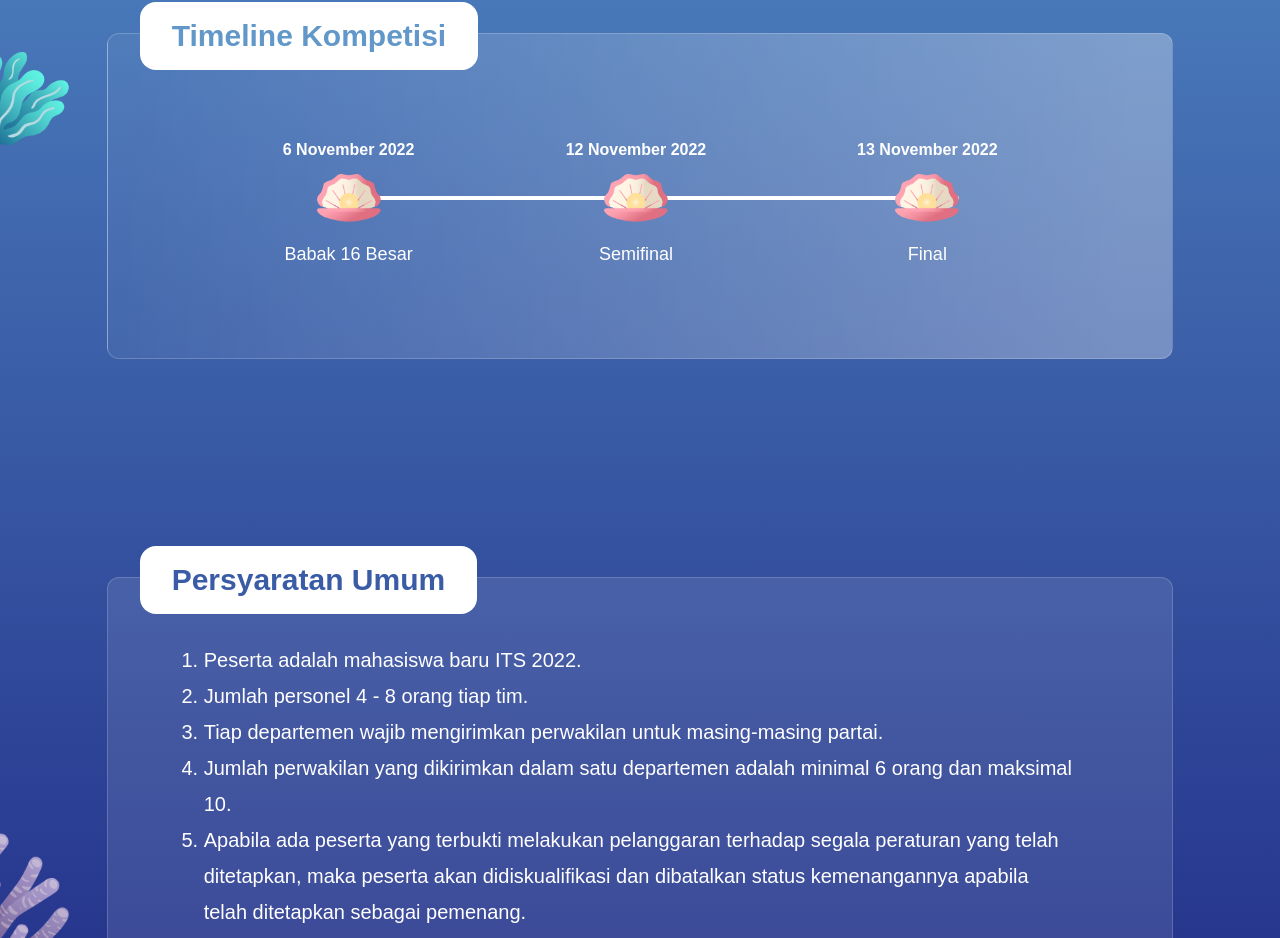
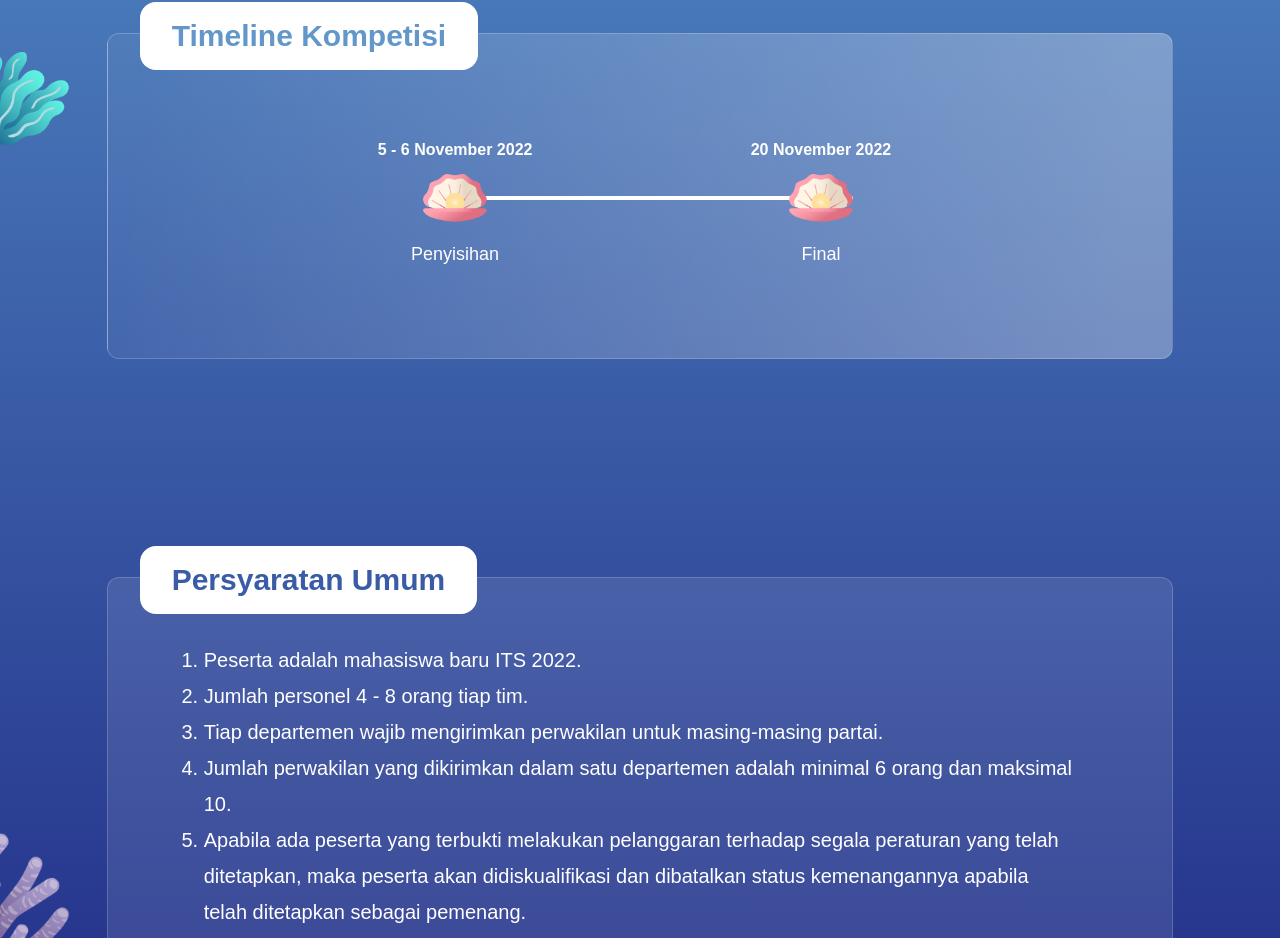
Before and after one commit to Teche-Corp/mabacup-2022-frontend, a Next.js app: page /BandCompetition in a window 1280 px wide. Shown: the part 1455-2393 px from the top of the page. Built offline with nearby package versions, Linux system fonts and the light colour scheme.

Commit message:
feat: direct link each competition

```diff
--- a/pages/BandCompetition.jsx
+++ b/pages/BandCompetition.jsx
@@ -117,11 +117,11 @@ export default function BadmintonCompetition() {
             <div className='px-4 sm:px-8 py-4 bg-white w-fit font-secondary text-[#6297C9] text-sm sm:text-3xl font-semibold rounded-2xl lg:translate-x-8 mx-auto lg:mx-0 -translate-y-8'>
               Timeline Kompetisi
             </div>
-            <div className='w-3/4 mx-auto sm:h-96 lg:h-48 flex justify-center items-center relative z-[1]'>
+            <div className='w-1/2 mx-auto sm:h-96 lg:h-48 flex justify-center items-center relative z-[1]'>
               <div className='bg-white mx-auto h-96 lg:h-1  w-[2px] sm:w-1 lg:w-10/12 xl:w-4/5 flex flex-col lg:flex-row justify-between items-center rounded-lg'>
                 <div className='flex items-center justify-center md:-translate-x-0 md:-translate-y-1 lg:translate-y-0 lg:-translate-x-1 w-16'>
                   <p className='hidden lg:block font-secondary text-md font-semibold absolute text-white -translate-y-[200%] w-44 text-center'>
-                    6 November 2022
+                    5 - 6 November 2022
                   </p>
                   <img
                     className='relative w-8 md:w-16 lg:w-16 xl:w-20'
@@ -130,38 +130,18 @@ export default function BadmintonCompetition() {
                   />
 
                   <p className='hidden lg:block font-secondary text-lg font-medium absolute text-white translate-y-[200%] w-48 text-center'>
-                    Babak 16 Besar
+                    Penyisihan
                   </p>
                   <p className='block lg:hidden font-secondary text-sm sm:text-lg font-medium sm:font-semibold absolute text-white text-center -translate-x-[70%] sm:-translate-x-[90%] w-max'>
-                    6 November 2022
+                    5 - 6 November 2022
                   </p>
                   <p className='block lg:hidden font-secondary text-sm sm:text-base sm:text-lg font-medium absolute text-white  translate-x-[80%] sm:translate-x-[100%]  w-max'>
-                    Babak 16 Besar
-                  </p>
-                </div>
-                <div className='flex items-center justify-center md:-translate-x-0 md:-translate-y-1 lg:translate-y-0 lg:-translate-x-1 w-16'>
-                  <p className='hidden lg:block font-secondary text-md font-semibold absolute text-white -translate-y-[200%] w-52 text-center'>
-                    12 November 2022
-                  </p>
-                  <img
-                    className='relative w-8 md:w-16 lg:w-16 xl:w-20'
-                    src='/page-staff/mutiara.png'
-                    alt=''
-                  />
-
-                  <p className='hidden lg:block font-secondary text-lg font-medium absolute text-white translate-y-[200%] w-48 text-center'>
-                    Semifinal
-                  </p>
-                  <p className='block lg:hidden font-secondary text-sm sm:text-lg font-medium sm:font-semibold absolute text-white text-center -translate-x-[70%] sm:-translate-x-[85%] w-max'>
-                    12 November 2022
-                  </p>
-                  <p className='block lg:hidden font-secondary text-sm sm:text-base sm:text-lg font-medium absolute text-white translate-x-[80%] sm:translate-x-[140%] w-max'>
-                    Semifinal
+                    Penyisihan
                   </p>
                 </div>
                 <div className='flex items-center justify-center md:-translate-x-0 md:-translate-y-0 lg:translate-y-0 lg:translate-x-0 w-16'>
                   <p className='hidden lg:block font-secondary text-md font-semibold absolute text-white -translate-y-[200%] w-52 text-center'>
-                    13 November 2022
+                    20 November 2022
                   </p>
                   <img
                     className='relative w-8 md:w-16 lg:w-16 xl:w-20'
@@ -173,7 +153,7 @@ export default function BadmintonCompetition() {
                     Final
                   </p>
                   <p className='block lg:hidden font-secondary text-sm sm:text-lg font-medium sm:font-semibold absolute text-white text-center -translate-x-[70%] sm:-translate-x-[85%] w-max'>
-                    13 November 2022
+                    20 November 2022
                   </p>
                   <p className='block lg:hidden font-secondary text-sm sm:text-base sm:text-lg font-medium absolute text-white translate-x-[80%] sm:translate-x-[230%] w-max'>
                     Final
--- a/pages/MainEvent.jsx
+++ b/pages/MainEvent.jsx
@@ -250,7 +250,7 @@ export default function MainEvent() {
 
               <div className='w-4/5 mx-auto'>
                 <div className='flex justify-evenly flex-wrap gap-32 py-24'>
-                  <Link href={"#"}>
+                  <Link href={"/BasketCompetition"}>
                     <div className='box-lomba flex flex-col justify-center items-center cursor-pointer'>
                       <img src='/main-event/basket.png' alt='' />
                       <p className='text-3xl font-secondary text-white pt-5'>
@@ -258,7 +258,7 @@ export default function MainEvent() {
                       </p>
                     </div>
                   </Link>
-                  <Link href={"#"}>
+                  <Link href={"/BadmintonCompetition"}>
                     <div className='box-lomba flex flex-col justify-center items-center cursor-pointer'>
                       <img src='/main-event/badminton.png' alt='' />
                       <p className='text-3xl font-secondary text-white pt-5'>
@@ -266,7 +266,7 @@ export default function MainEvent() {
                       </p>
                     </div>
                   </Link>
-                  <Link href={"#"}>
+                  <Link href={"/MLCompetition"}>
                     <div className='box-lomba flex flex-col justify-center items-center cursor-pointer'>
                       <img src='/main-event/game.png' alt='' />
                       <p className='text-3xl font-secondary text-white pt-5'>
@@ -282,7 +282,7 @@ export default function MainEvent() {
                       </p>
                     </div>
                   </Link>
-                  <Link href={"#"}>
+                  <Link href={"/BandCompetition"}>
                     <div className='box-lomba flex flex-col justify-center items-center cursor-pointer'>
                       <img src='/main-event/band.png' alt='' />
                       <p className='text-3xl font-secondary text-white pt-5'>
```
